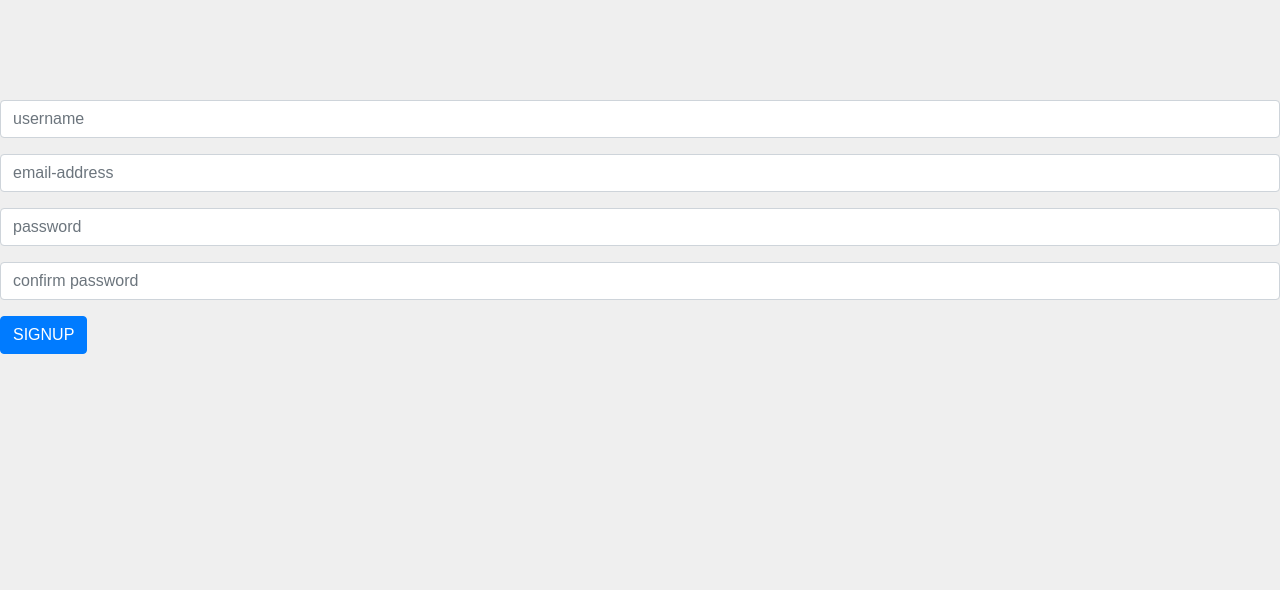
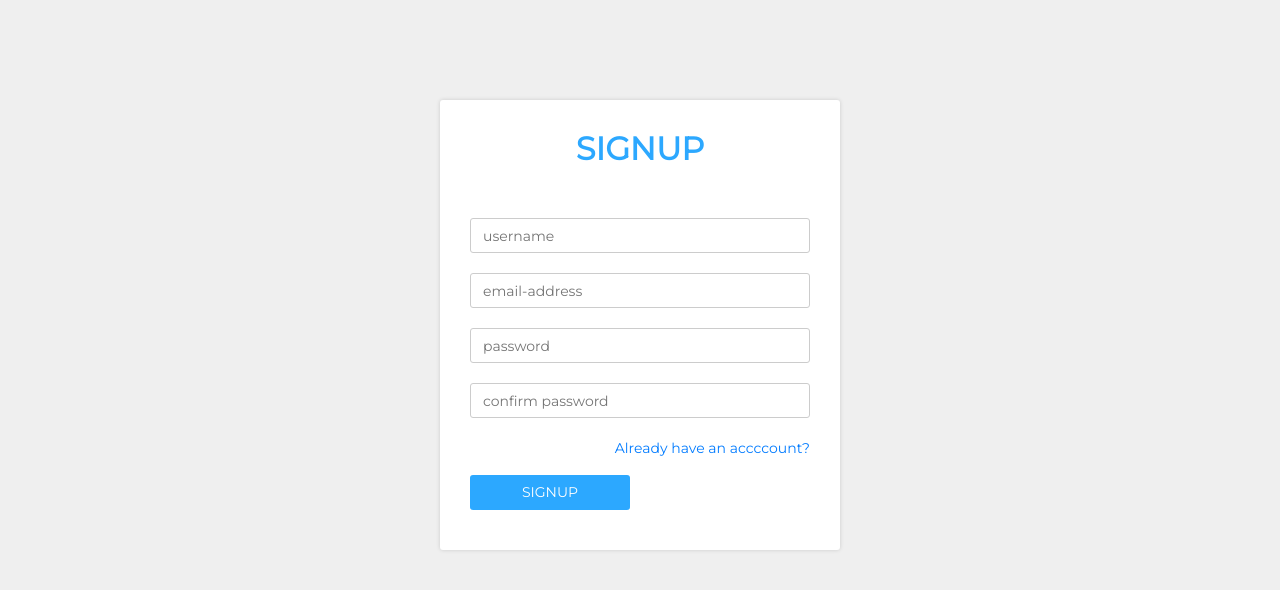
Before and after one commit to xmethula/camagru, a PHP site: page /signup.php in a window 1280 px wide. Shown: the top 590 px of the page. Run offline with PHP 8.4, Linux system fonts and the light colour scheme.

Commit message:
signup.php

```diff
--- a/signup.php
+++ b/signup.php
@@ -5,27 +5,23 @@
 	<meta name="viewport" content="width=device-width, initial-scale=1, shrink-to-fit=no">
 	<meta http-equiv="X-UA-Compatible" content="ie=edge">
 	<title>Signup</title>
+	<link href="https://fonts.googleapis.com/css?family=Montserrat&display=swap" rel="stylesheet">
 	<link rel="stylesheet" href="assets/css/bootstrap.css">
 	<link rel="stylesheet" href="assets/css/style.css">
 </head>
 <body>
 	<div class="space"></div>
 
-				<form class="sign-form" action="get_signup.php" method="POST">
-					<div class="form-group">
-						<input class="form-control" type="text" name="username" placeholder="username">
-					</div>
-					<div class="form-group">
-						<input class="form-control" type="email" name="mail" placeholder="email-address">
-					</div>
-					<div class="form-group">
-						<input class="form-control" type="password" name="pass" placeholder="password">
-					</div>
-					<div class="form-group">
-						<input class="form-control" type="password" name="confirm_pass" placeholder="confirm password">
-					</div>
-					<button type="submit" class="btn btn-primary">SIGNUP</button>
-				</form>
-
+	<div class="signup-wrapper">
+		<h2 class="signup-heading">Signup</h2>
+		<form action="get_signup.php" autocomplete="off" method="POST">
+			<input class="signup-input" type="text" name="username" placeholder="username">
+			<input class="signup-input" type="email" name="email" placeholder="email-address">
+			<input class="signup-input" type="password" name="password" placeholder="password">
+			<input class="signup-input" type="password" name="confirm" placeholder="confirm password">
+			<a class="signup-login" href="#"><p>Already have an accccount?</p></a>
+			<button class="btn-signup" type="submit" name="signup-submit">SIGNUP</button>
+		</form>
+	</div>
 </body>
 </html>
```
